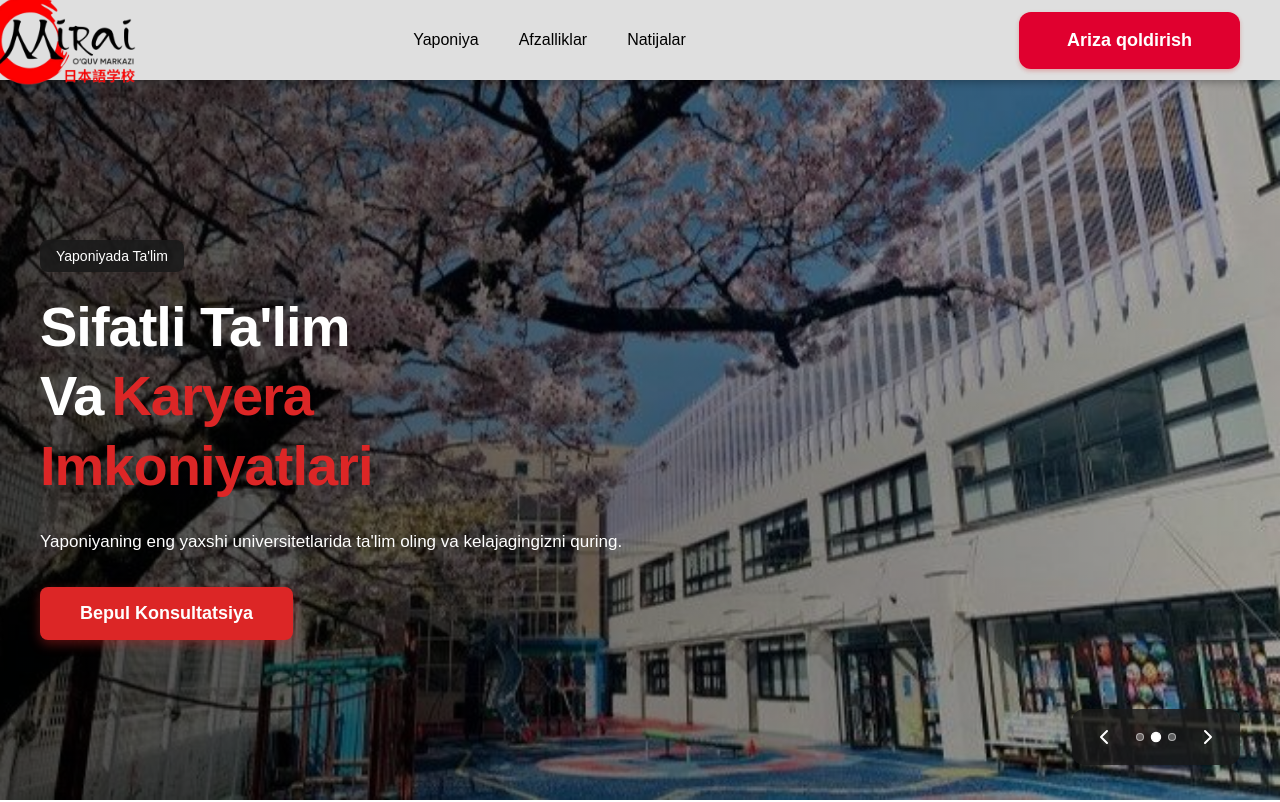
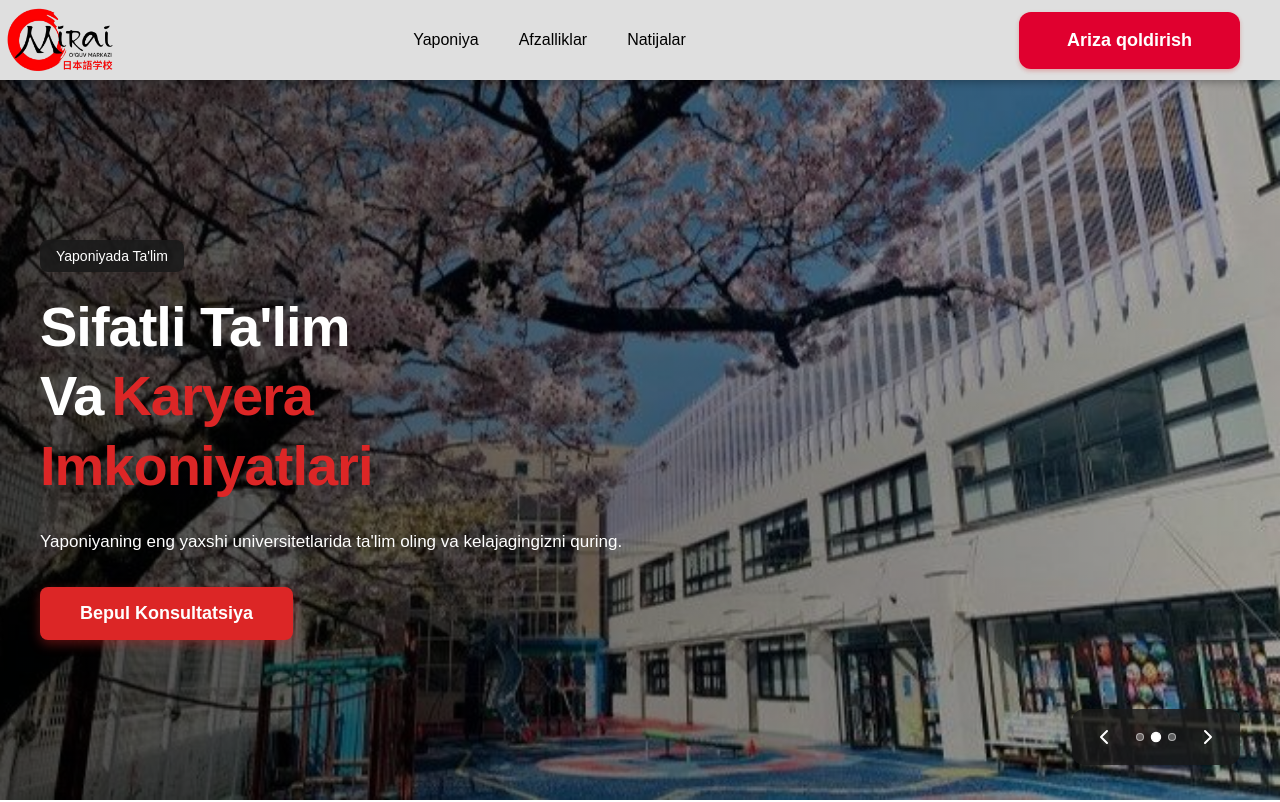
Before and after one commit to KHUJAMUROD/MiraiUz, a Next.js app: page / in a window 1280 px wide. Shown: the top 802 px of the page. Built offline with nearby package versions, Linux system fonts and the light colour scheme.

Commit message:
change logo size

```diff
--- a/src/components/Header/header.jsx
+++ b/src/components/Header/header.jsx
@@ -7,7 +7,7 @@ export default function Header() {
       <div className="container">
         <div className="logo">
           <div className="logo-icon">
-            <Image src="/images/logos/mirai_logo_sq.png" alt="logo" width={200} height={100} />
+            <Image src="/images/logos/mirai_logo_sq.png" alt="logo" width={150} height={70} />
           </div>
 
         </div>
```
